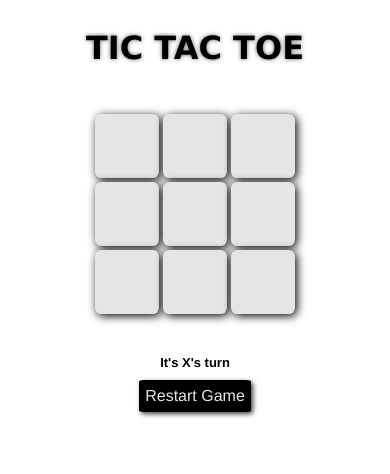
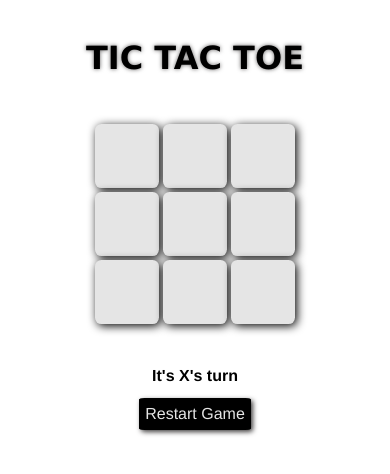
Before and after one commit to akanksha-tanu/TicTacToe, a plain HTML site: page index.html in a window 390 px wide. Drawn offline with Linux system fonts and the light colour scheme.

Commit message:
next commit

```diff
--- a/css/design.css
+++ b/css/design.css
@@ -89,9 +89,10 @@
         width:32.0%;
     }
     #title{
+        margin-top:10px;
         font-size:medium;
     }
     .game-status{
-        font-size: small;
+        font-size: medium;
     }
   }
```
